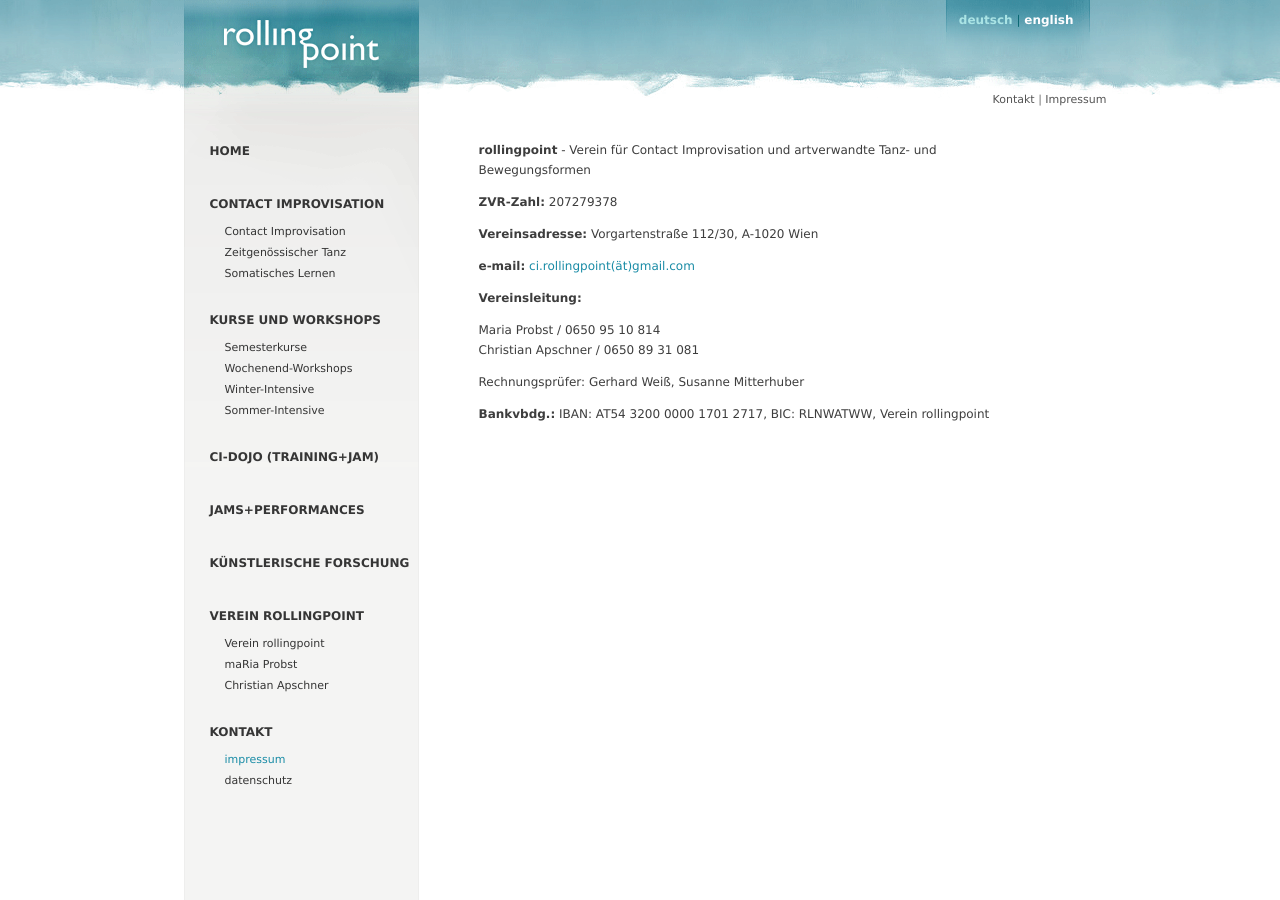
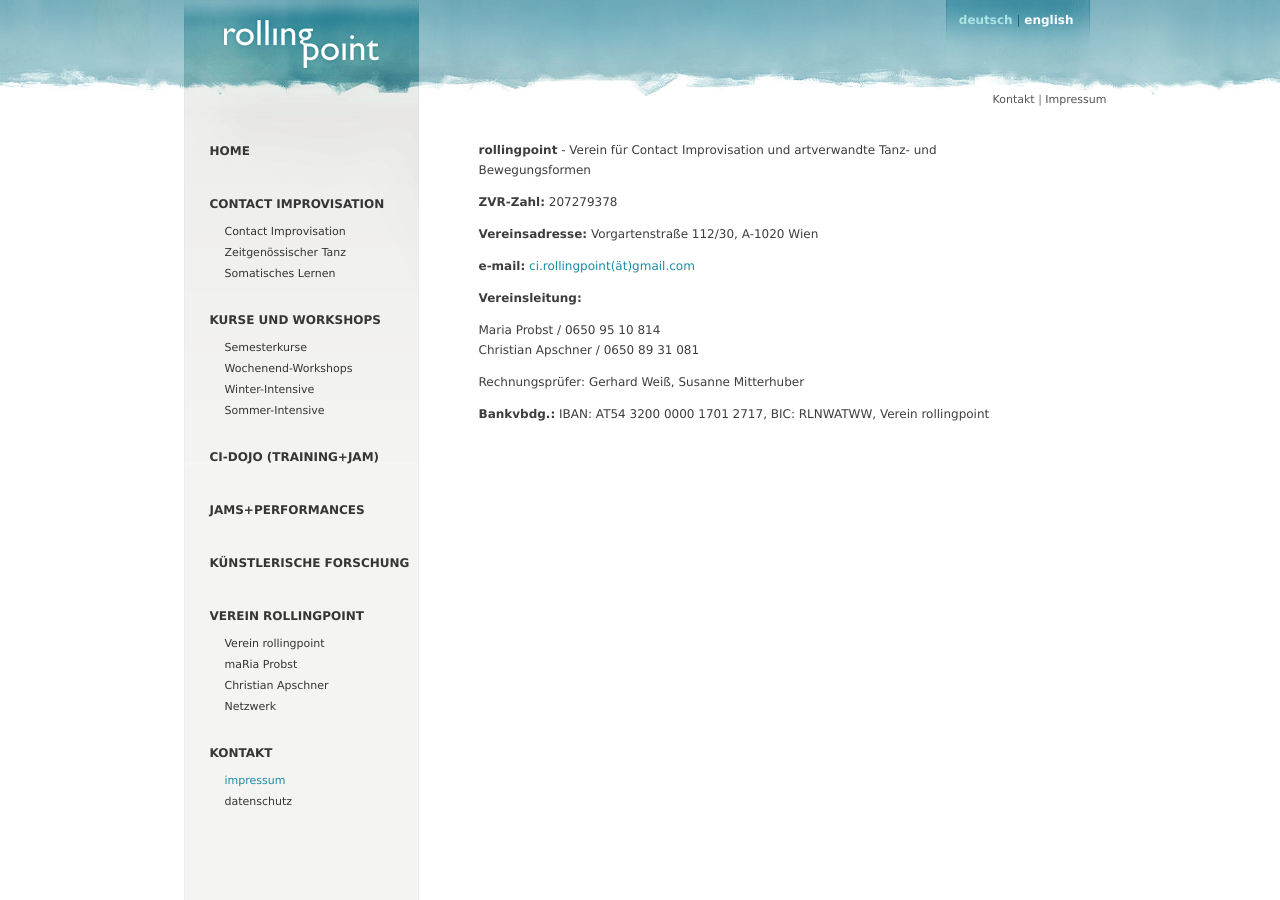
Before and after one commit to manulari/rollingpointat, a Jekyll site: the page built from _all_pages/impressum.md, in a window 1280 px wide. Built offline with Jekyll 4.4.1, drawn with Linux system fonts in a browser that asks for light colours.

Commit message:
Update Settings “nav”

```diff
--- a/_data/nav.yml
+++ b/_data/nav.yml
@@ -36,6 +36,8 @@ entries:
         path: maria
       - title: Christian Apschner
         path: christian
+      - title: Netzwerk
+        path: network
   - title: KONTAKT
     path: kontakt
     subentries:
```
